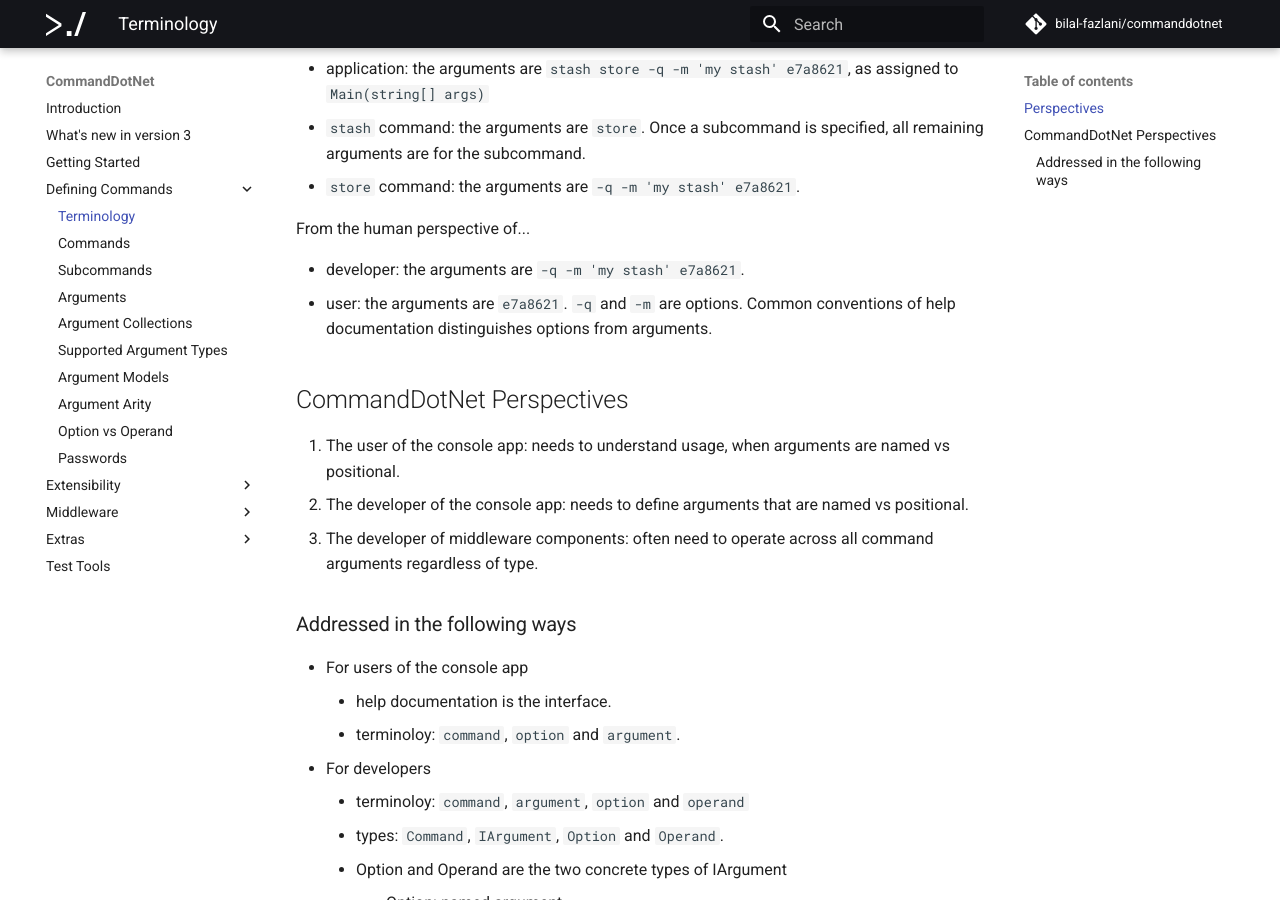
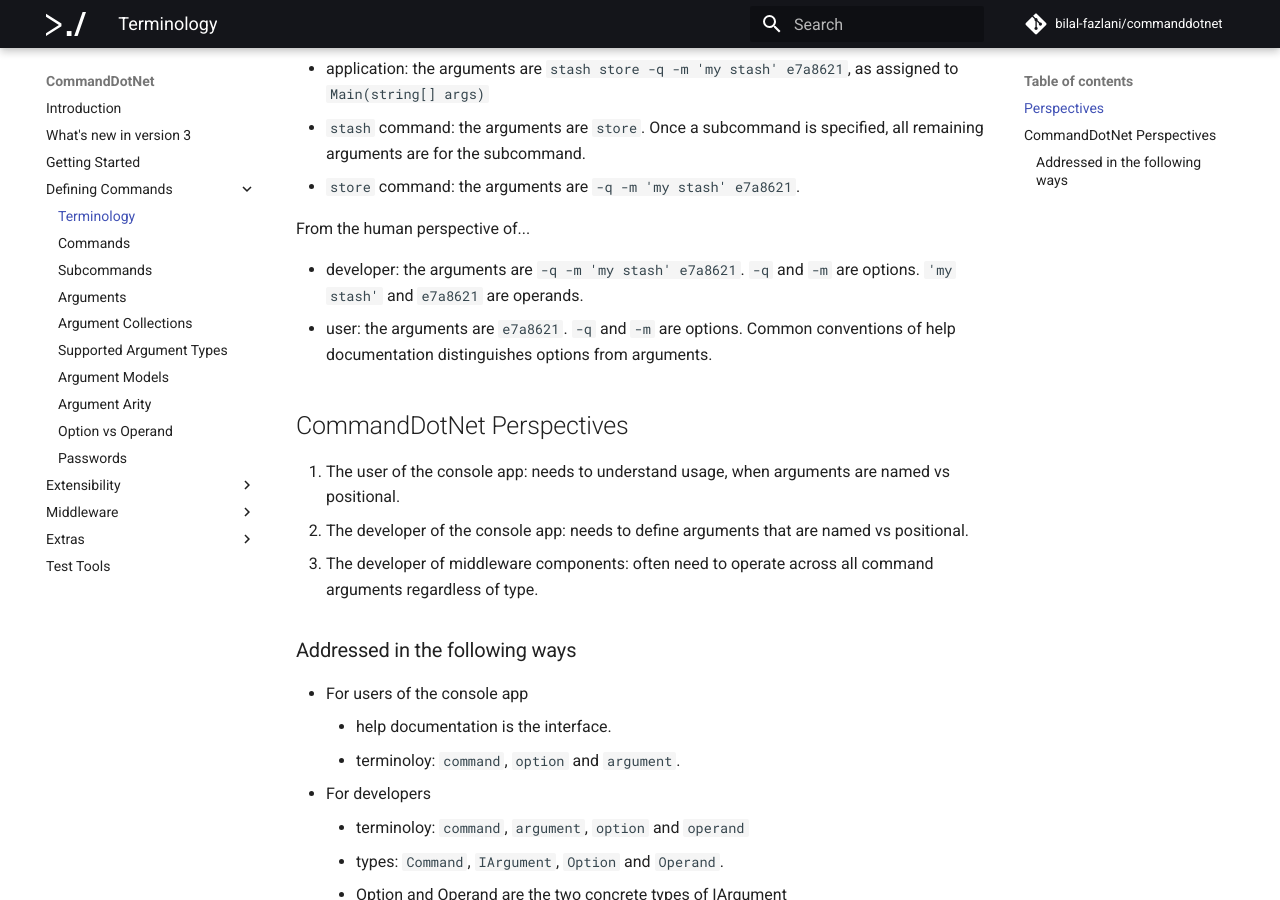
Before and after one commit to bilal-fazlani/commanddotnet, an MkDocs documentation site: the page built from docs/DefiningCommands/argument-terminology.md, in a window 1280 px wide and 900 px high, scrolled down 1019 px. Built offline with MkDocs 1.6.1 and Material for MkDocs 9.7.7, drawn with Linux system fonts in a browser that asks for light colours; comment, search, counter and statistics services are not loaded.

Commit message:
small clarifcation for argument-terminology

```diff
--- a/docs/DefiningCommands/argument-terminology.md
+++ b/docs/DefiningCommands/argument-terminology.md
@@ -26,7 +26,7 @@ For programmatic perspective of the...
 
 From the human perspective of...
 
-* developer: the arguments are `-q -m 'my stash' e7a8621`.
+* developer: the arguments are `-q -m 'my stash' e7a8621`. `-q` and `-m` are options. `'my stash'` and `e7a8621` are operands.
 * user: the arguments are `e7a8621`. `-q` and `-m` are options. Common conventions of help documentation distinguishes options from arguments.
 
 ## CommandDotNet Perspectives
```
